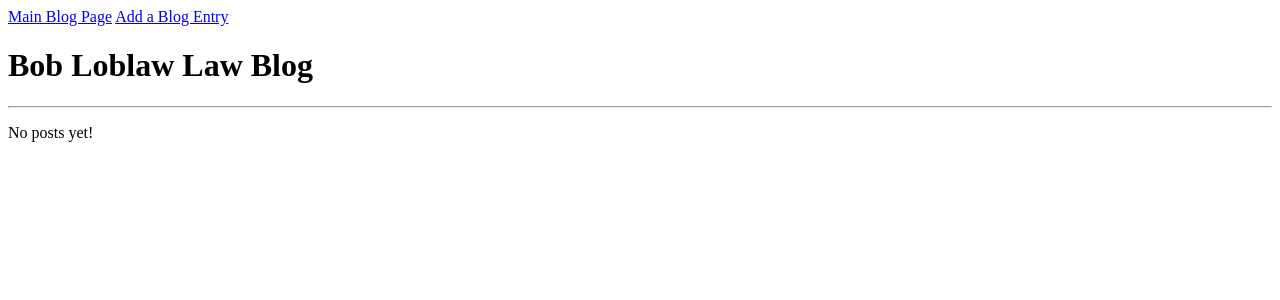
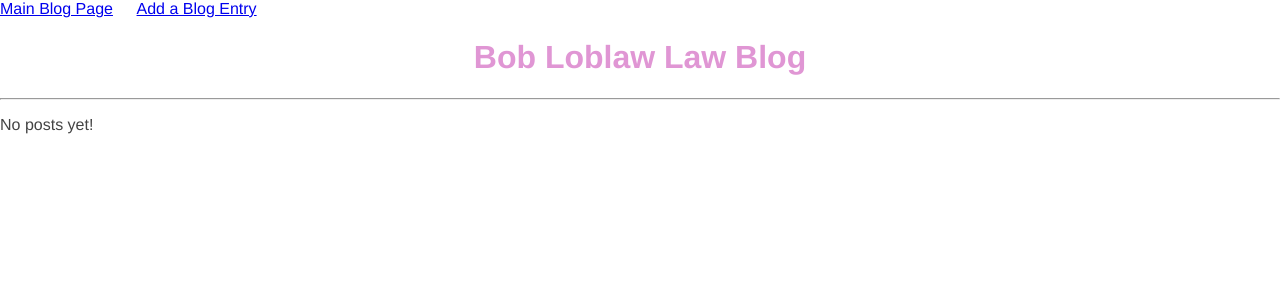
Before and after one commit to tlm293/blogz, a Flask app: page /blog in a window 1280 px wide. Shown: the top 300 px of the page. Run offline with Flask 2, Linux system fonts and the light colour scheme; data that the repository does not hold is empty.

Commit message:
added some styling

```diff
--- a/main.py
+++ b/main.py
@@ -13,6 +13,7 @@ class Blog(db.Model):
     id = db.Column(db.Integer, primary_key=True)
     title = db.Column(db.String(120))
     body = db.Column(db.Text)
+
 
     def __init__(self, title, body):
         self.title = title
@@ -48,7 +49,7 @@ def new_post():
             return render_template("newpost.html", title="New Entry", title_error=title_error, body_error=body_error,
                 blog_title=blog_title, blog_body=blog_body)
 
-    #return render_template("newpost.html", title="New Entry")
+    return render_template("newpost.html", title="New Entry")
 
 
 @app.route("/blog")
@@ -72,3 +73,6 @@ def index():
 
 if  __name__ == "__main__":
     app.run()
+
+
+#<link rel="stylesheet" type="text/css" href="{{ url_for('static', filename='css/style.css') }}">
--- /dev/null
+++ b/static/css/style.css
@@ -0,0 +1,22 @@
+body {
+    margin: 0;
+    padding: 0;
+    font-family: "Helvetica Neue", Helvetica, Arial, sans-serif;
+    color: #444;
+  }
+
+h1 {
+    color: rgb(224, 150, 212);
+    text-align: center;
+}
+
+a {
+    text-align: center;
+    padding-right: 20px;
+
+}
+
+
+.error {
+    color: red;
+    }
--- a/templates/base.html
+++ b/templates/base.html
@@ -5,11 +5,9 @@
     <meta name="viewport" content="width=device-width, initial-scale=1.0">
     <meta http-equiv="X-UA-Compatible" content="ie=edge">
     <title>{{ title }}</title>
-    <style type="text/css">
-        .error {
-            color: red;
-        }
-    </style>
+
+    <link rel="stylesheet" type="text/css" href="{{ url_for('static', filename='css/style.css') }}">
+
 
 </head>
 <body>
```
